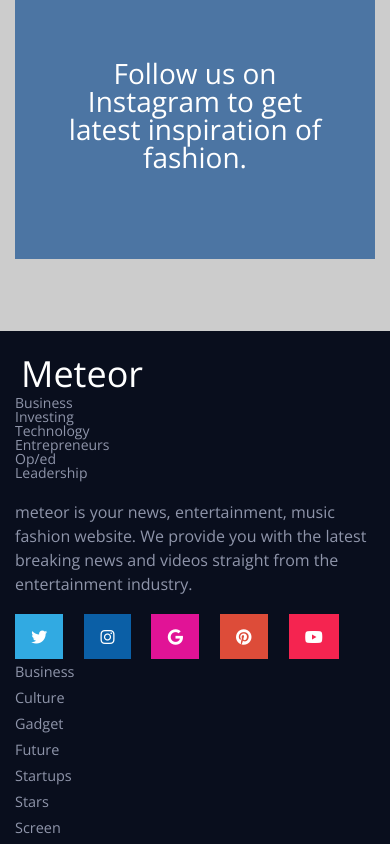
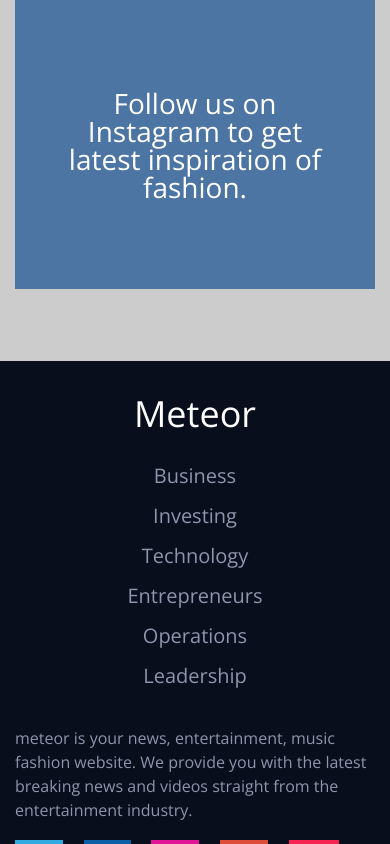
Before and after one commit to japjeet2/meteor, a React (Create React App) app: page / in a window 390 px wide. Shown: the part 11156-12000 px from the top of the page. Built offline with nearby package versions, Linux system fonts and the light colour scheme.

Commit message:
Styling enhanced

```diff
--- a/src/components/Footer/FooterBottom.js
+++ b/src/components/Footer/FooterBottom.js
@@ -3,9 +3,13 @@ import React, { Component } from "react";
 class FooterBottom extends Component {
   render() {
     return (
+      <div>
         <div className="row foot-bottom">
           <h1 className="col-sm-2 foot-bottom-title">
-          <span>meteor</span> International Edition+
+            <span>
+              <a href="/">meteor</a>
+            </span>{" "}
+            International Edition+
           </h1>
           <div className="col-sm-6" />
           <p className="col-sm-4 foot-bottom-detail">
@@ -13,6 +17,7 @@ class FooterBottom extends Component {
             Is Aboout to reach higher.
           </p>
         </div>
+      </div>
     );
   }
 }
--- a/src/components/Footer/FooterMiddle.js
+++ b/src/components/Footer/FooterMiddle.js
@@ -47,43 +47,43 @@ class FooterMiddle extends Component {
           <ul className="row foot-mid-list-wrapper">
             <li className="col-sm-3">
               <ul>
-                <li>Business</li>
-                <li>Culture</li>
-                <li>Gadget</li>
-                <li>Future</li>
-                <li>Startups</li>
+                <li><a href="/">Business</a></li>
+                <li><a href="/">Culture</a></li>
+                <li><a href="/">Gadgets</a></li>
+                <li><a href="/">Future</a></li>
+                <li><a href="/">Startups</a></li>
               </ul>
             </li>
 
             <li className="col-sm-3">
               <ul>
-                <li>Stars</li>
-                <li>Screen</li>
-                <li>Binge</li>
-                <li>Culture</li>
-                <li>Media</li>
+                <li><a href="/">Starts</a></li>
+                <li><a href="/">Screen</a></li>
+                <li><a href="/">Business</a></li>
+                <li><a href="/">Culture</a></li>
+                <li><a href="/">Media</a></li>
               </ul>
             </li>
 
             <li className="col-sm-3">
               <ul>
-                <li>45</li>
-                <li>Congress</li>
-                <li>SecruityT</li>
-                <li>he Nine</li>
-                <li>Trumpmerica</li>
+                <li><a href="/">45</a></li>
+                <li><a href="/">Congress</a></li>
+                <li><a href="/">SecurityT</a></li>
+                <li><a href="/">Business</a></li>
+                <li><a href="/">Trumpmerica</a></li>
               </ul>
             </li>
 
             <li className="col-sm-3">
               <ul>
-                <li>Video</li>
-                <li>Video News</li>
-                <li>Feature Shows</li>
-                <li>HLN</li>
-                <li>TV Shows</li>
-                <li>TV Schedule</li>
-                <li>Faces of CNN Worldwide</li>
+                <li><a href="/">Business</a></li>
+                <li><a href="/">Video News</a></li>
+                <li><a href="/">Business</a></li>
+                <li><a href="/">Business</a></li>
+                <li><a href="/">Business</a></li>
+                <li><a href="/">Business</a></li>
+                <li><a href="/">Business</a></li>
               </ul>
             </li>
           </ul>
--- a/src/components/Footer/FooterTop.js
+++ b/src/components/Footer/FooterTop.js
@@ -8,16 +8,26 @@ class FooterTop extends Component {
           <button>Meteor</button>
         </h1>
         <div className="col-sm-9">
-        <ul className="row foot-top-list">
-          <li className="col-sm-2"><a href="/">Business</a></li>
-          <li className="col-sm-2"><a href="/">Investing</a></li>
-          <li className="col-sm-2"><a href="/">Technology</a></li>
-          <li className="col-sm-2"><a href="/">Entrepreneurs</a></li>
-          <li className="col-sm-2"><a href="/">Op/ed</a></li>
-          <li className="col-sm-2"><a href="/">Leadership</a></li>
-
-
-        </ul>
+          <ul className="row foot-top-list">
+            <li className="col-sm-2 foot-nav">
+              <a href="/">Business</a>
+            </li>
+            <li className="col-sm-2 foot-nav">
+              <a href="/">Investing</a>
+            </li>
+            <li className="col-sm-2 foot-nav">
+              <a href="/">Technology</a>
+            </li>
+            <li className="col-sm-2 foot-nav">
+              <a href="/">Entrepreneurs</a>
+            </li>
+            <li className="col-sm-2 foot-nav">
+              <a href="/">Operations</a>
+            </li>
+            <li className="col-sm-2 foot-nav">
+              <a href="/">Leadership</a>
+            </li>
+          </ul>
         </div>
       </div>
     );
--- a/src/components/MainPage/Celebrity.js
+++ b/src/components/MainPage/Celebrity.js
@@ -40,7 +40,7 @@ class Celebrity extends Component {
           {data.map(item => {
             return (
               <li key={item.id} className="col-sm-6">
-                <Card className="small-cards" key={item.id} style={{ width: "22rem" }}>
+                <Card className="small-cards" key={item.id} style={{ width: "" }}>
                   <Card.Img variant="top" src={item.image} />
                   <Card.Body className="card-description">
                     <span
@@ -72,7 +72,7 @@ class Celebrity extends Component {
           {singleData.map(item => {
             return (
               <div key={item.id} className="col-sm-6">
-                <Card key={item.id} style={{ width: "22rem" }}>
+                <Card key={item.id} style={{ width: "" }}>
                   <Card.Img variant="top" src={item.image} />
                   <Card.Body className="card-description">
                     <span
--- a/src/components/MainPage/StyleHunter.js
+++ b/src/components/MainPage/StyleHunter.js
@@ -72,7 +72,7 @@ class StyleHunter extends Component {
           {smallData.map(item => {
             return (
               <li key={item.id} className="col-sm-6">
-                <Card className="small-cards" key={item.id} style={{ width: "22rem" }}>
+                <Card className="small-cards" key={item.id} style={{ width: "" }}>
                   <Card.Img variant="top" src={item.image} />
                   <Card.Body className="card-description">
                     <span className="style-box" style={{ backgroundColor: `${item.backgroundColor}` }}>{item.style}</span>
--- a/src/scss/style.css
+++ b/src/scss/style.css
@@ -222,7 +222,7 @@ a {
   color: #fff; }
 
 .foot-top-wrapper {
-  padding: 20px 0; }
+  padding: 30px 0; }
   .foot-top-wrapper .foot-top-heading {
     font-size: 2.25em;
     font-weight: 600; }
@@ -230,7 +230,8 @@ a {
       color: #fff; }
   .foot-top-wrapper .foot-top-list {
     color: #8f95aa;
-    font-size: 14px; }
+    font-size: 14px;
+    padding-top: 20px; }
 
 .foot-mid-main {
   color: #8f95aa; }
@@ -288,6 +289,12 @@ a {
     padding: 0 25px; }
 
   .social-row {
-    display: none; } }
+    display: none; }
+
+  .foot-top-wrapper {
+    text-align: center; }
+    .foot-top-wrapper .foot-nav {
+      font-size: 20px !important;
+      padding: 10px 0; } }
 
 /*# sourceMappingURL=style.css.map */
--- a/src/scss/style.scss
+++ b/src/scss/style.scss
@@ -36,6 +36,7 @@ button {
 a {
     text-decoration: none;
     color: inherit;
+
     &:hover {
         text-decoration: none;
         color: inherit;
@@ -377,10 +378,12 @@ a {
 // ---------------Footer Top----------------
 
 .foot-top-wrapper {
-    padding: 20px 0;
+    padding: 30px 0;
+
     .foot-top-heading {
         font-size: 2.25em;
         font-weight: $boldFontWeight;
+
         button {
             color: $white;
         }
@@ -388,7 +391,9 @@ a {
 
     .foot-top-list {
         color: #8f95aa;
-        font-size: 14px;;
+        font-size: 14px;
+        ;
+        padding-top: 20px;
     }
 }
 
@@ -433,6 +438,7 @@ a {
 .foot-bottom {
     padding: 20px 0;
     font-size: 10px;
+
     .foot-bottom-title {
         span {
             color: #f44336;
@@ -440,6 +446,7 @@ a {
         }
 
     }
+
     .foot-bottom-detail {
         text-align: right;
         line-height: 1.5;
@@ -479,6 +486,7 @@ a {
             font-size: 12px !important;
         }
     }
+
     // ----------------Small Cards Styling----------
     .row-wrapper {
         .small-cards {
@@ -499,5 +507,15 @@ a {
         display: none;
     }
 
+    // ---------------Foot Top---------
+    .foot-top-wrapper {
+        text-align: center;
+
+        .foot-nav {
+            font-size: 20px !important;
+            padding: 10px 0;
+        }
+    }
+
 
 }
--- /dev/null
+++ b/src/style.css
@@ -0,0 +1,23 @@
+/*
+Errno::ENOENT: No such file or directory @ rb_sysopen - style.scss
+
+Backtrace:
+/var/lib/gems/2.5.0/gems/sass-3.7.4/lib/sass/plugin/compiler.rb:454:in `read'
+/var/lib/gems/2.5.0/gems/sass-3.7.4/lib/sass/plugin/compiler.rb:454:in `update_stylesheet'
+/var/lib/gems/2.5.0/gems/sass-3.7.4/lib/sass/plugin/compiler.rb:215:in `block in update_stylesheets'
+/var/lib/gems/2.5.0/gems/sass-3.7.4/lib/sass/plugin/compiler.rb:209:in `each'
+/var/lib/gems/2.5.0/gems/sass-3.7.4/lib/sass/plugin/compiler.rb:209:in `update_stylesheets'
+/var/lib/gems/2.5.0/gems/sass-3.7.4/lib/sass/plugin/compiler.rb:294:in `watch'
+/var/lib/gems/2.5.0/gems/sass-3.7.4/lib/sass/plugin.rb:109:in `method_missing'
+/var/lib/gems/2.5.0/gems/sass-3.7.4/lib/sass/exec/sass_scss.rb:358:in `watch_or_update'
+/var/lib/gems/2.5.0/gems/sass-3.7.4/lib/sass/exec/sass_scss.rb:51:in `process_result'
+/var/lib/gems/2.5.0/gems/sass-3.7.4/lib/sass/exec/base.rb:50:in `parse'
+/var/lib/gems/2.5.0/gems/sass-3.7.4/lib/sass/exec/base.rb:18:in `parse!'
+/var/lib/gems/2.5.0/gems/sass-3.7.4/bin/sass:13:in `<top (required)>'
+/usr/local/bin/sass:23:in `load'
+/usr/local/bin/sass:23:in `<main>'
+*/
+body:before {
+  white-space: pre;
+  font-family: monospace;
+  content: "Errno::ENOENT: No such file or directory @ rb_sysopen - style.scss"; }
```
Also changed, not shown: 2 other files (tests, documents, lock files or other folders). Lines whose indentation alone changed are shown as unchanged.
